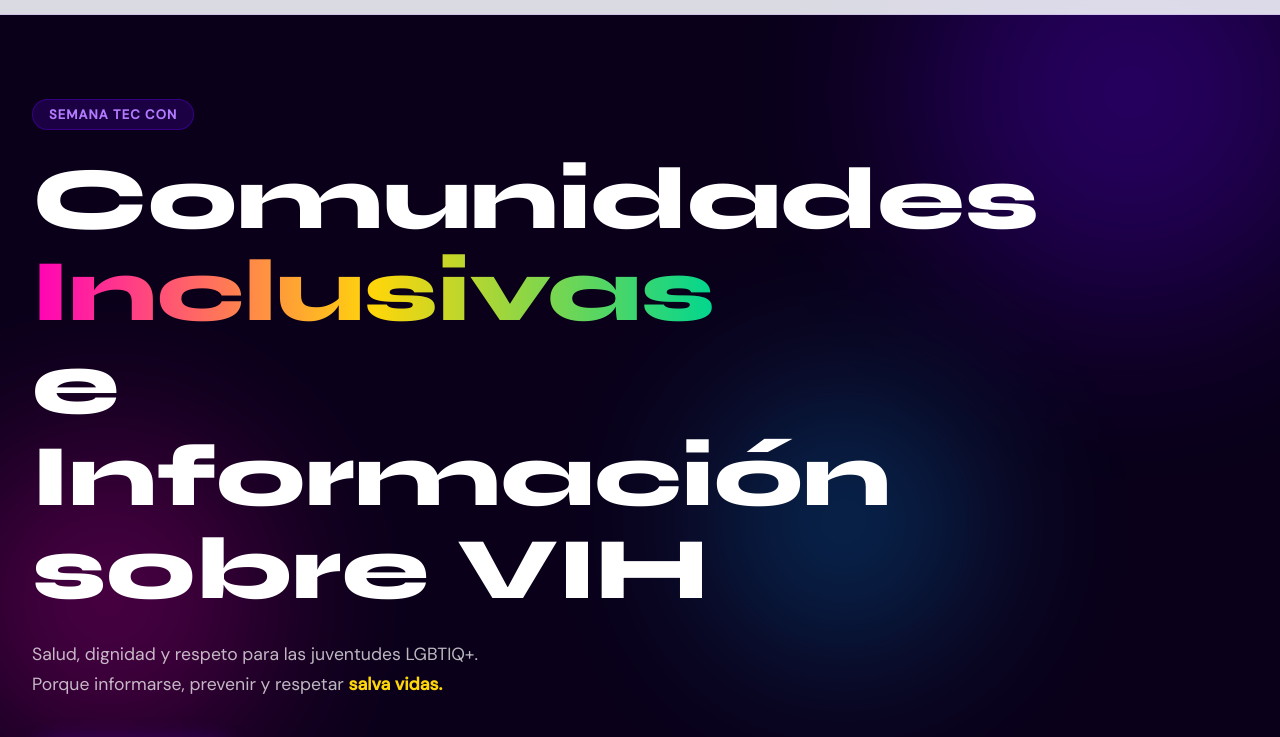
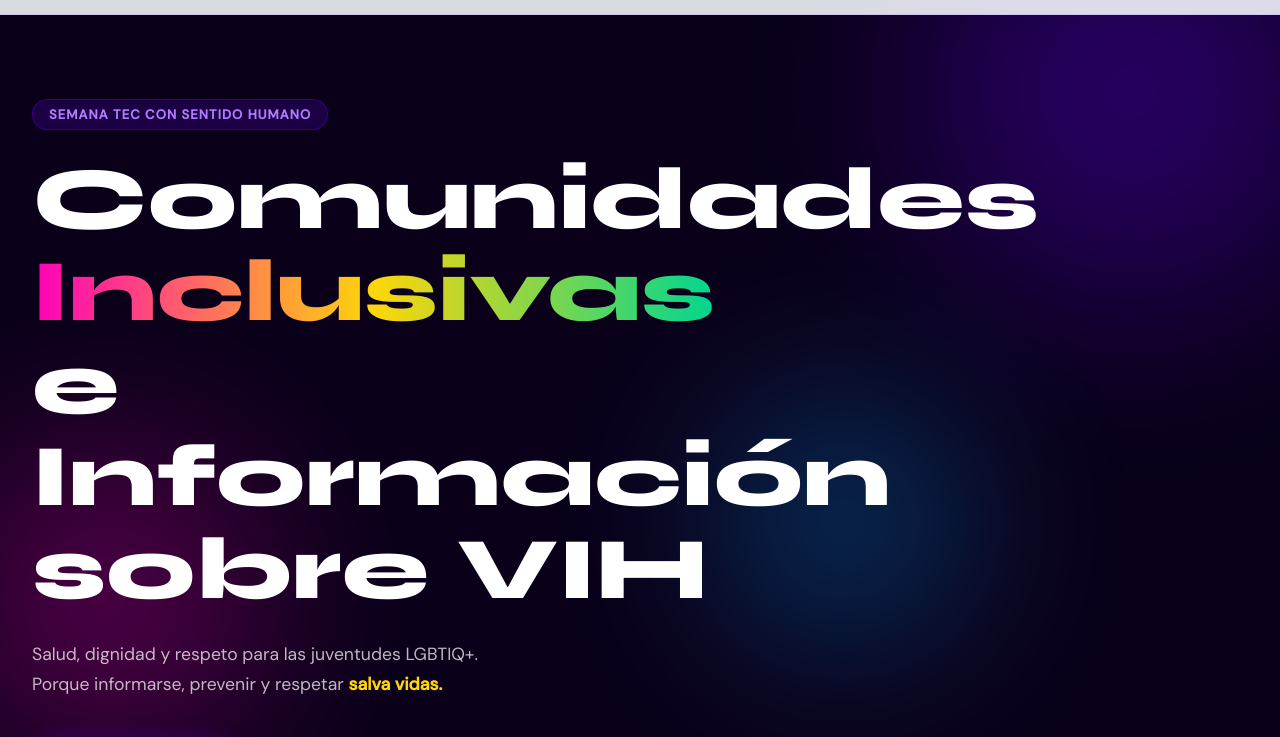
Before and after one commit to luisrconriques3011-collab/fancy-daifuku-2bb267, a plain HTML site: page index.html in a window 1280 px wide. Shown: the part 53-790 px from the top of the page. Drawn offline with Linux system fonts and the light colour scheme.

Commit message:
Actualizar index.html

```diff
--- a/index.html
+++ b/index.html
@@ -37,7 +37,7 @@
       <div class="shape shape-3"></div>
     </div>
     <div class="hero-content reveal">
-      <span class="hero-tag">Semana Tec con</span>
+      <span class="hero-tag">Semana Tec con Sentido Humano</span>
       <h1 class="hero-title">Comunidades<br /><em>Inclusivas</em> e<br />Información<br />sobre VIH</h1>
       <p class="hero-sub">Salud, dignidad y respeto para las juventudes LGBTIQ+.<br />Porque informarse, prevenir y respetar <strong>salva vidas.</strong></p>
       <div class="hero-cta">
```
